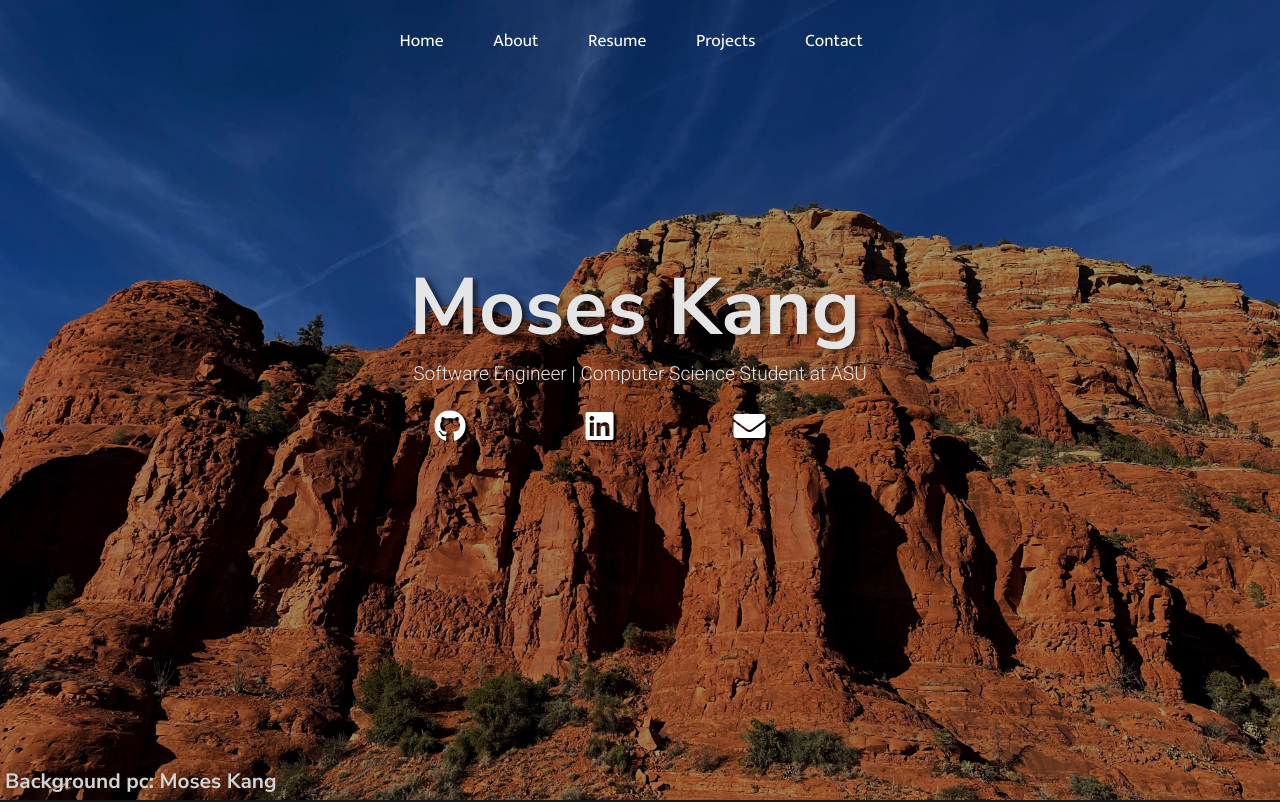
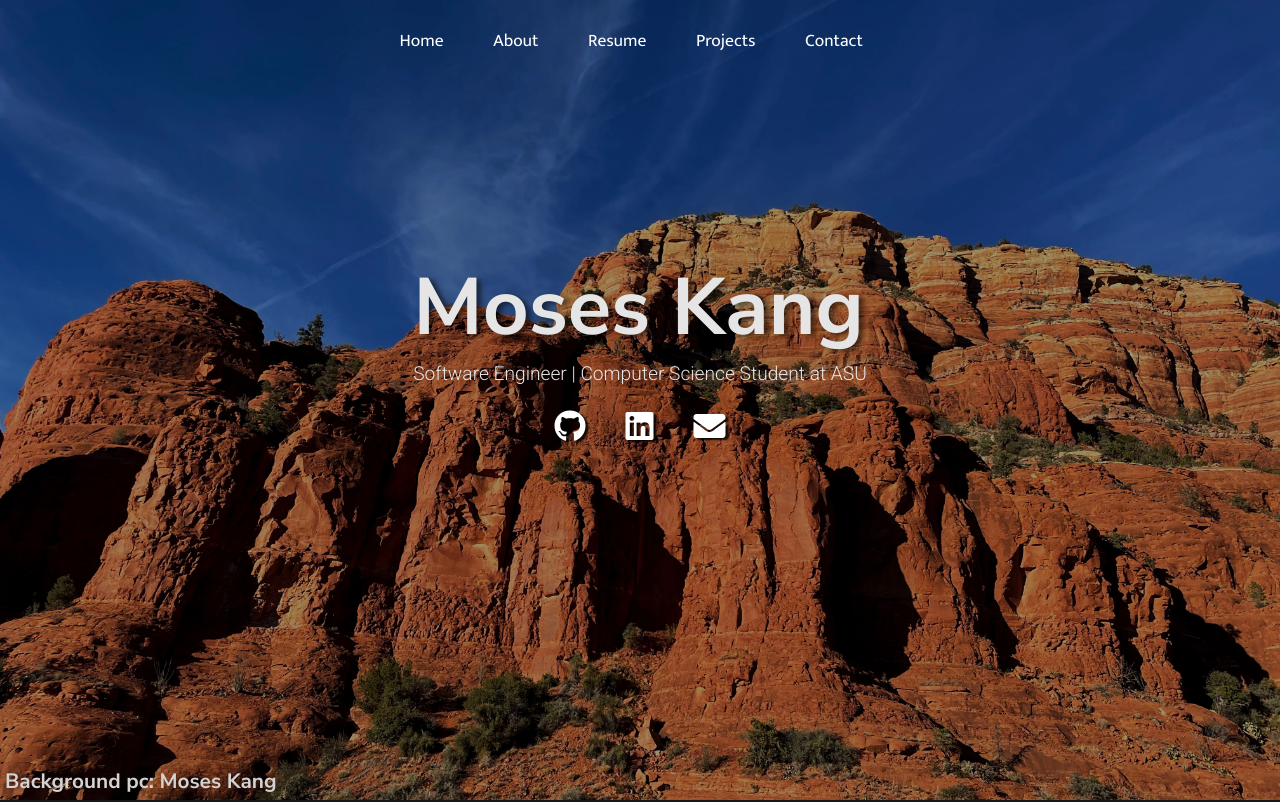
Before and after one commit to moseskang00/moseskang00.github.io, a React (Create React App) app: page / in a window 1280 px wide. Shown: the top 802 px of the page. Built offline with nearby package versions, Linux system fonts and the light colour scheme.

Commit message:
fixed div center bug

```diff
--- a/src/components/Home/Home.js
+++ b/src/components/Home/Home.js
@@ -16,7 +16,7 @@ class Home extends Component{
                             <ul className='icons'>
                             {iconItems.map((item, index) => {
                                 return(
-                                    <li key={index}>
+                                    <li className='nav-li' key={index}>
                                         <a className={item.iconName} href={item.link}></a>
                                     </li>
                                 )
```
